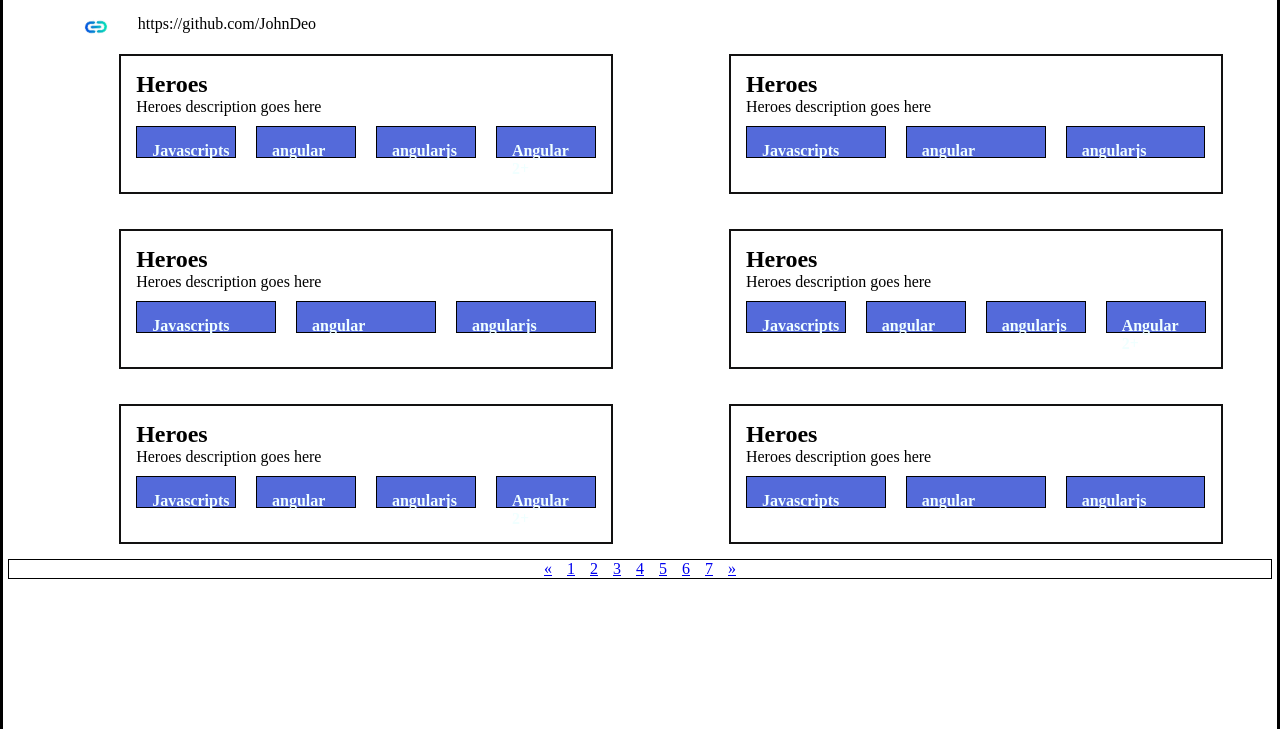
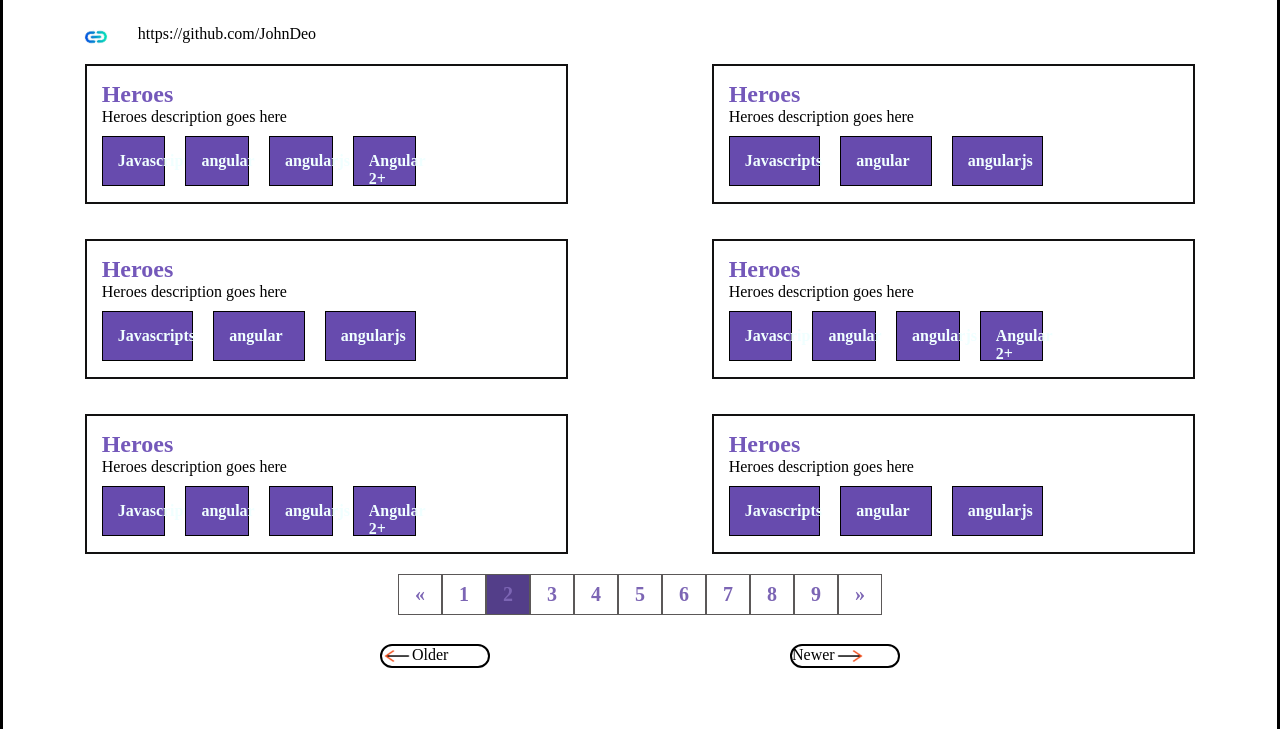
Before and after one commit to ankit-1308/Flye_Assignment, a plain HTML site: page index.html in a window 1280 px wide. Shown: the part 121-850 px from the top of the page. Drawn offline with Linux system fonts and the light colour scheme.

Commit message:
chnage in HTML files and CSS file

```diff
--- a/index.html
+++ b/index.html
@@ -111,31 +111,39 @@
 
 
 
-      <div class="pagination">
+      <div class="center">
+        <div class="pagination">
+            <a id="a-tag" href="#">«</a>
+            <a id="a-tag" href="#">1</a>
+            <a id="a-tag"  class="active" href="#">2</a>
+            <a id="a-tag"  href="#">3</a>
+            <a id="a-tag"  href="#">4</a>
+            <a id="a-tag"  href="#">5</a>
+            <a id="a-tag"  href="#">6</a>
+            <a id="a-tag"  href="#">7</a>
+            <a id="a-tag"  href="#">8</a>
+            <a id="a-tag"  href="#">9</a>
 
-            <div class="page-item">
-            <a href="#" class="pglk" aria-label="Previous">
-            <span aria-hidden="true">«</span>
-            </a>
-            </div>
+            <a id="a-tag"  href="#">»</a>
+        </div>
+    </div>
 
-            <div class="page-item"><a href="#" class="pglk">1</a></div>
-            <div class="page-item"><a href="#" class="pglk">2</a></div>
-            <div class="page-item"><a href="#" class="pglk">3</a></div>
-            <div class="page-item"><a href="#" class="pglk">4</a></div>
-            <div class="page-item"><a href="#" class="pglk">5</a></div>
-            <div class="page-item"><a href="#" class="pglk">6</a></div>
-            <div class="page-item"><a href="#" class="pglk">7</a></div>
-            <div class="page-item">
-            <a href="#" class="pglk" aria-label="Next">
-            <span aria-hidden="true">»</span>
-            </a>
-            </div>
 
+      <div class="arrow-section">
+
+        <div class="left-arrow">
+            <img src="left-arrow.png" alt="" height="20px" width="30px">
+            <p>Older</p>
+        </div>
+
+
+        <div class="right-arrow">
+            <p>Newer</p>
+            <img src="right-arrow.png" alt="" height="20px" width="30px">
+        </div>
 
 
       </div>
-
 
 
     </div>
--- a/styles.css
+++ b/styles.css
@@ -15,7 +15,7 @@
 
 .Circle{
     margin-top: 10px;
-    margin-left: 30px;
+    margin-left: 38px;
     float: left;
     width: 100px;
     height: 100px;
@@ -32,7 +32,8 @@
   .location{
     display: flex;
     flex-wrap: wrap;
-    padding-left: 60px;
+    margin-top: 10px;
+    padding-left: 7.5%;
   }
 
   .link-github{
@@ -56,10 +57,16 @@
   }
 
   .twitter{
-   padding-left: 200px;
+   padding-left: 20%;
   }
-  .name,.para{
-    padding-left: 200px;
+
+  .name{
+
+    padding-left: 20%;
+
+  }
+  .para{
+    padding-left: 20%;
   }
 
 
@@ -75,6 +82,11 @@
     box-sizing: border-box;
     max-width: 40%;
     margin-left: 5%;
+    margin-right: 5%;
+  }
+
+  #repo h2{
+    color: #7458ba;
   }
 
 
@@ -82,8 +94,9 @@
     display: flex;
     flex-wrap: wrap;
     gap: 20px;
-    box-sizing: border-box;
-    height: 10px;
+
+    margin-right:30%;
+
   }
 
 
@@ -91,29 +104,71 @@
     flex: 1;
     padding: 15px;
     margin-top: 10px;
-    background-color: rgb(84, 106, 218);
+    background-color: #674bae;
     border: 1px solid black;
     font-weight: bold;
     box-sizing: border-box;
+
     color: azure;
 
-    height: 20px;
+    height: 50px;
     width: 50px;
   }
 
 
-  .pagination{
+	.pagination {
+    display: inline-block;
+  }
+
+  .center {
+    margin-top: 20px;
+    text-align: center;
+    color: #765abb;
+  }
+
+  #a-tag{
+    color: #7c65b4;
+  }
+
+  .pagination a {
+    font-weight: bold;
+    font-size: 20px;
+    color: rgb(0, 0, 0);
+    float: left;
+    padding: 8px 16px;
+    text-decoration: none;
+    border: 1px solid rgb(91, 88, 88);
+  }
+
+  .pagination a.active {
+    background-color:#533e89;
+  }
+
+
+  .arrow-section{
+    margin-top: 25px;
     display: flex;
     flex-wrap: wrap;
     justify-content: center;
-    gap: 15px;
-    margin-top: 15px;
-    border: 1px solid black;
-    padding: auto;
+    gap: 300px;
 
+  }
 
+  .left-arrow{
+    display: flex;
+    flex-wrap: wrap;
+    border: 2px solid black;
+    border-radius: 25px;
+    width: 110px;
 
-    /* height: min-content; */
+  }
+
+  .right-arrow{
+    display: flex;
+    flex-wrap: wrap;
+    border: 2px solid black;
+    border-radius: 25px;
+    width: 110px;
 
 
   }
```
Also changed, not shown: left-arrow.png (added), right-arrow.png (added).
